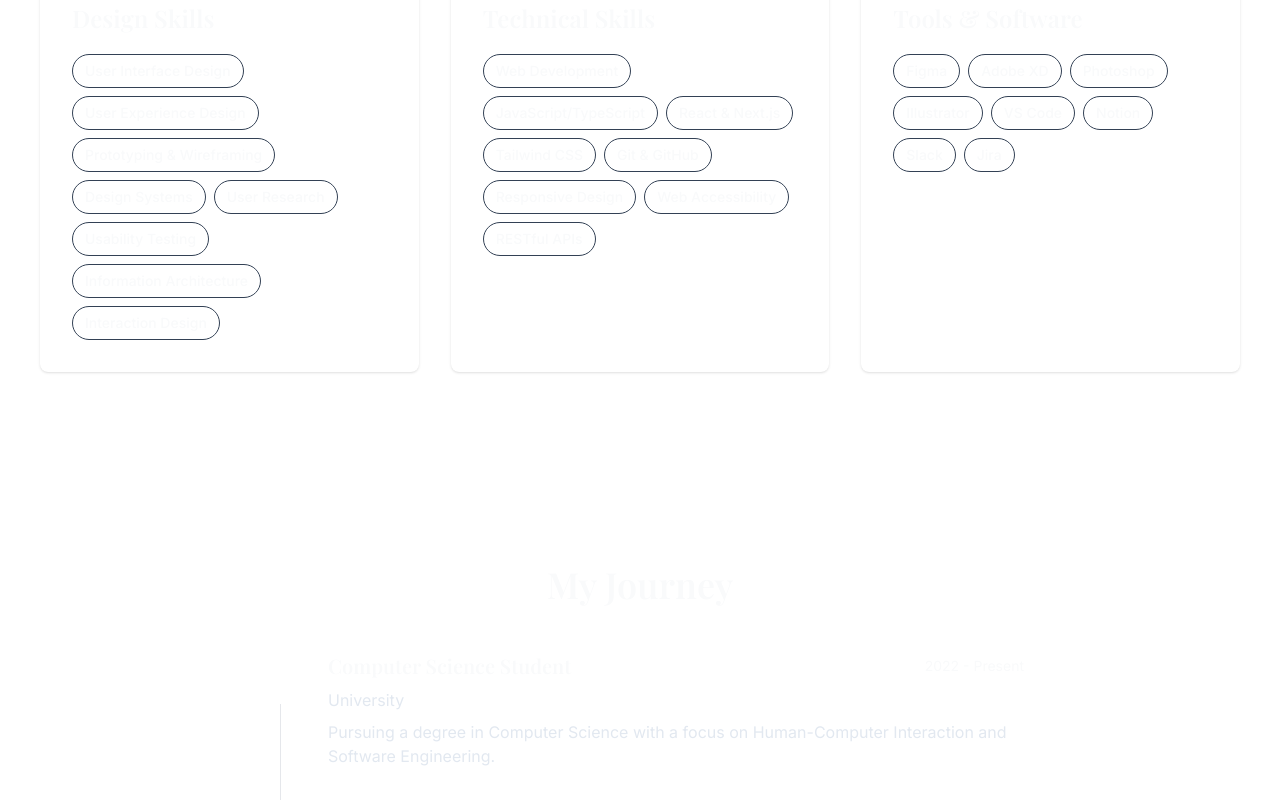
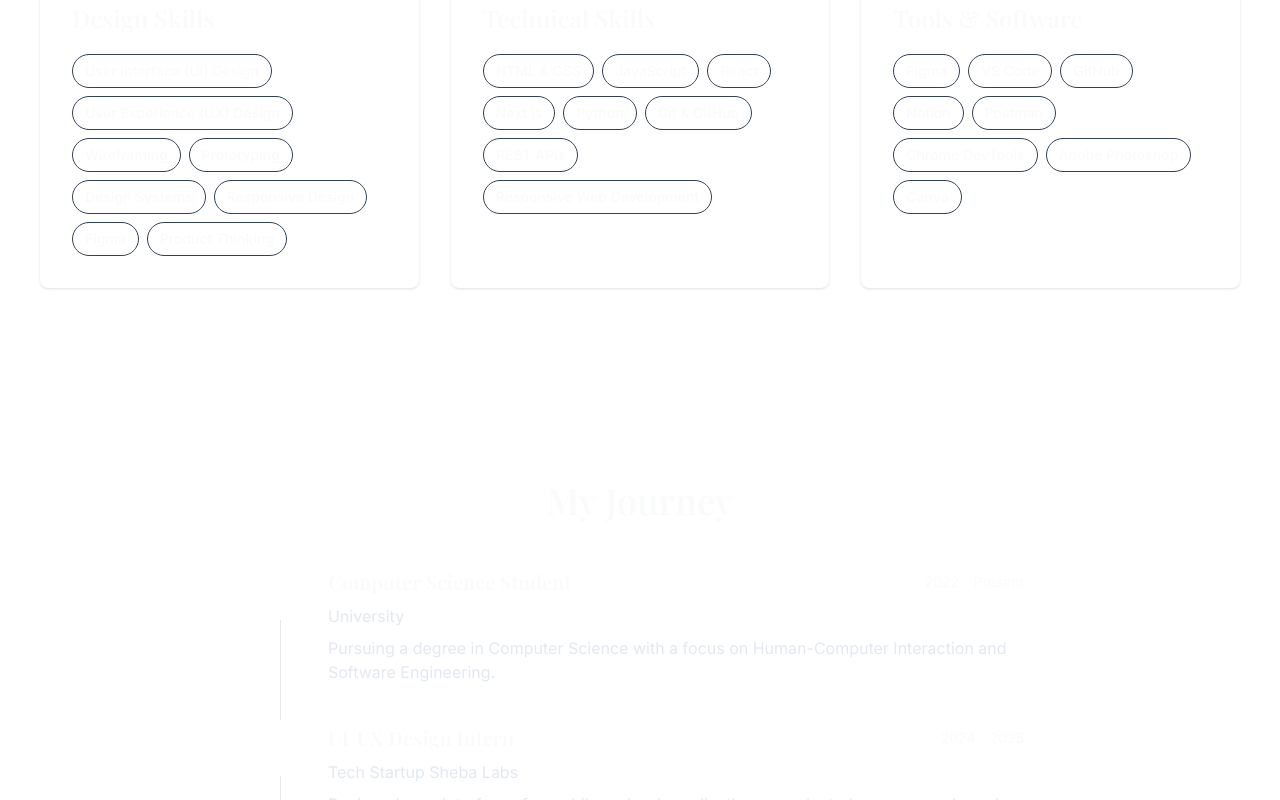
Before and after one commit to pixelpine-ux/Portfolio-Redesign-1-, a React (Vite) app: page /about in a window 1280 px wide. Shown: the part 1120-1920 px from the top of the page. Built offline with nearby package versions, Linux system fonts and the light colour scheme; no server answers.

Commit message:
Update AboutPage.tsx

```diff
--- a/src/app/pages/AboutPage.tsx
+++ b/src/app/pages/AboutPage.tsx
@@ -3,36 +3,37 @@ import { ImageWithFallback } from '@/app/components/figma/ImageWithFallback';
 import { MapPin } from 'lucide-react';
 import aboutPhoto from '@/assets/file_photo.jpg';
 const designSkills = [
-  'User Interface Design',
-  'User Experience Design',
-  'Prototyping & Wireframing',
+  'User Interface (UI) Design',
+  'User Experience (UX) Design',
+  'Wireframing',
+  'Prototyping',
   'Design Systems',
-  'User Research',
-  'Usability Testing',
-  'Information Architecture',
-  'Interaction Design',
+  'Responsive Design',
+  'Figma',
+  'Product Thinking',
 ];
 
+
 const technicalSkills = [
-  'Web Development',
-  'JavaScript/TypeScript',
-  'React & Next.js',
-  'Tailwind CSS',
+  'HTML & CSS',
+  'JavaScript',
+  'React',
+  'Next.js',
+  'Python',
   'Git & GitHub',
-  'Responsive Design',
-  'Web Accessibility',
-  'RESTful APIs',
+  'REST APIs',
+  'Responsive Web Development',
 ];
 
 const tools = [
   'Figma',
-  'Adobe XD',
-  'Photoshop',
-  'Illustrator',
   'VS Code',
+  'GitHub',
   'Notion',
-  'Slack',
-  'Jira',
+  'Postman',
+  'Chrome DevTools',
+  'Adobe Photoshop',
+  'Canva',
 ];
 
 const getAvailabilityYear = () => {
@@ -52,7 +53,7 @@ const timeline = [
   {
     icon: Briefcase,
     title: 'UI/UX Design Intern',
-    organization: 'Tech Startup',
+    organization: 'Tech Startup Sheba Labs',
     period: '2024 - 2025',
     description: 'Designed user interfaces for mobile and web applications, conducted user research, and created design systems.',
   },
@@ -88,9 +89,7 @@ export function AboutPage() {
               <h1 className="mb-4 md:mb-6 text-3xl md:text-5xl">About Me</h1>
               <div className="space-y-4 text-sm md:text-base">
                 <p className="dark:text-gray-200">
-                  Computer Science student focused on building software at the intersection of engineering, design, and market intelligence.
-I develop systems that transform information into business value. Whether the information comes from customers, software platforms, AI models or physical sensors my focus is turning  data into products, products into brands, and brands into businesses.
-  I am passionate about creating user-centered designs that solve real-world problems and enhance user experiences.
+                  Computer Science student passionate about building software at the intersection of engineering, product design, and business. I enjoy transforming data into practical digital products that solve real-world problems and create value for users and organizations. With a strong interest in user-centered design and software development, I aim to build intuitive, scalable solutions that deliver meaningful experiences.
 
                 </p>
                 <p className="dark:text-gray-200">
```
